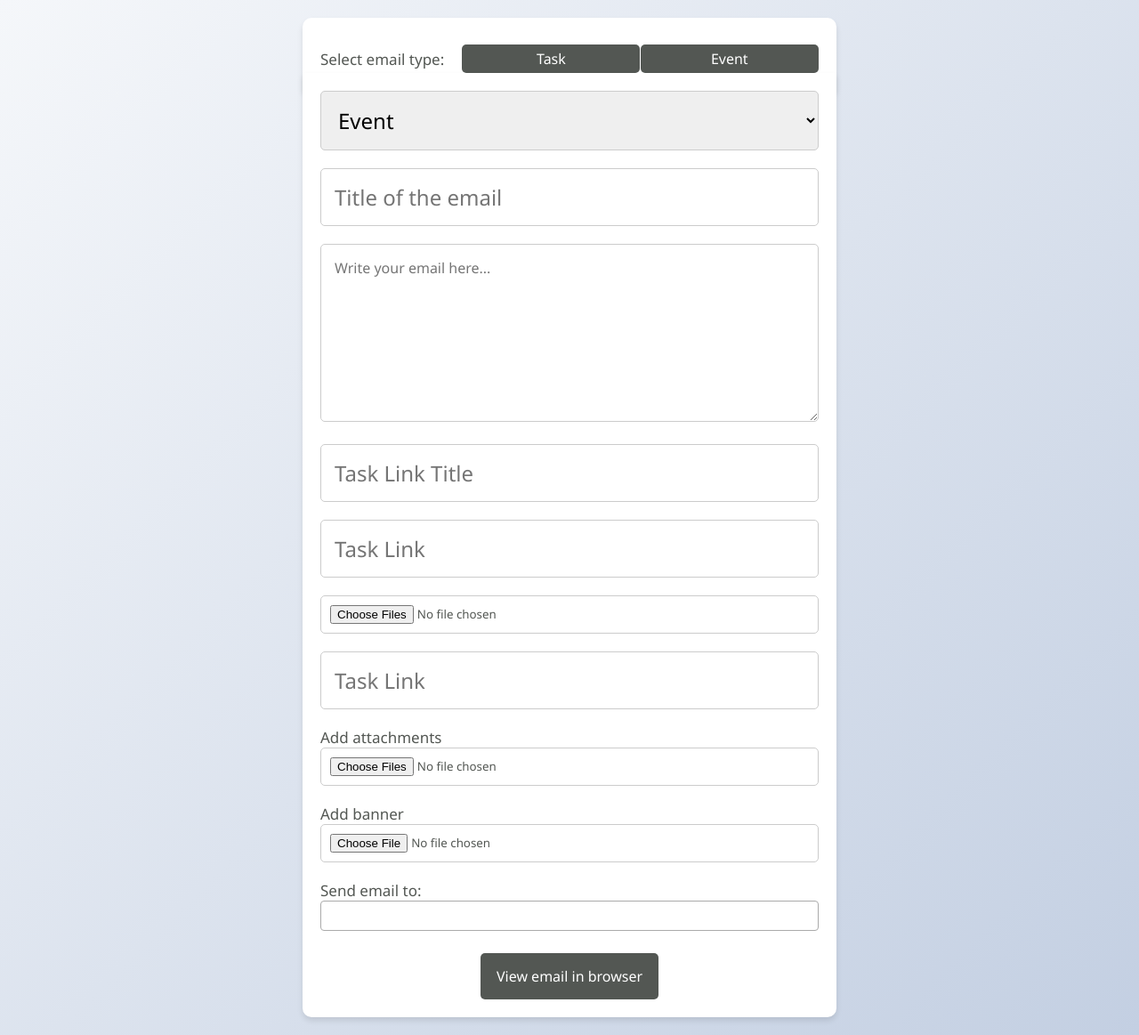
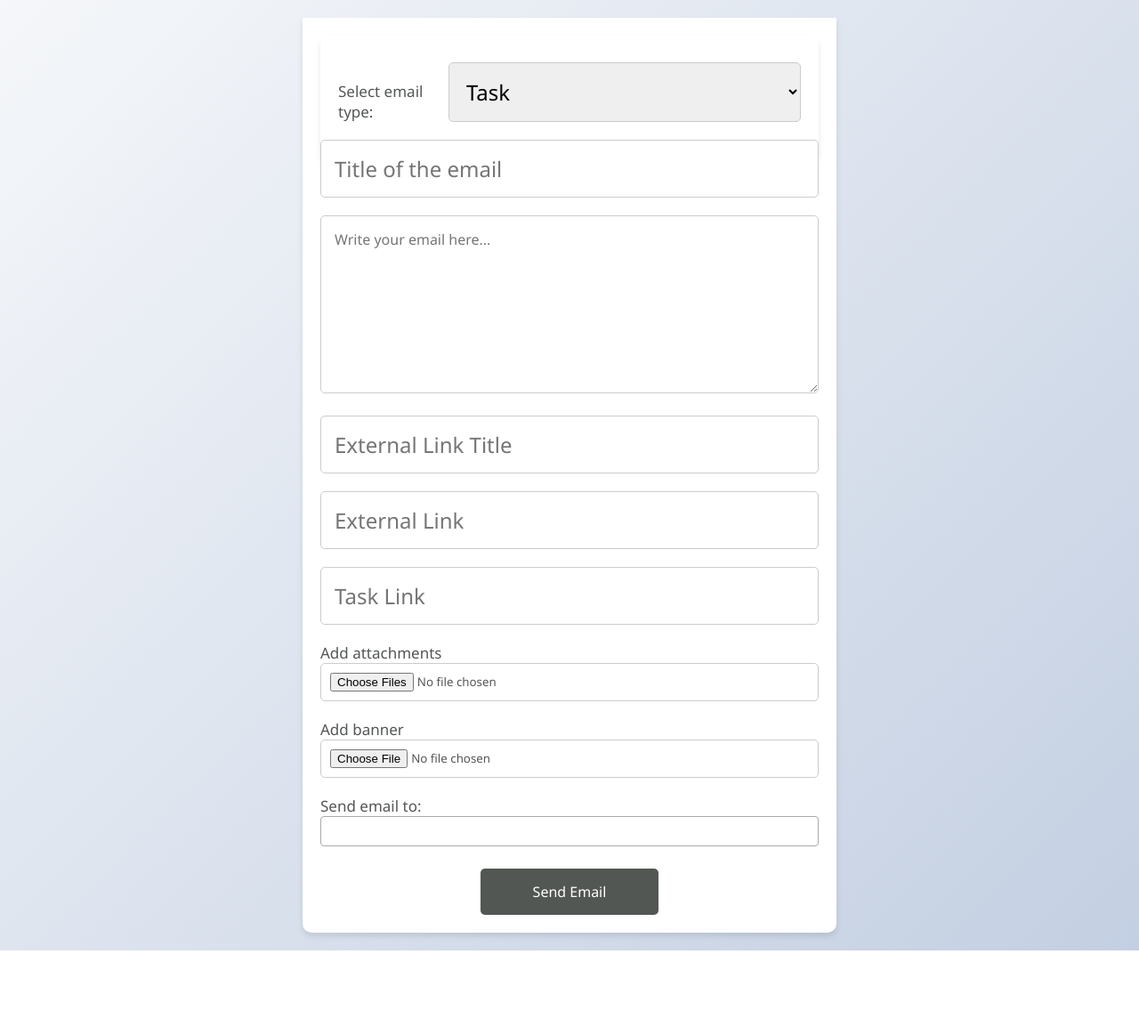
Before and after one commit to ArmanMokammel/Matha_Nosto_Email, a Django app: page /email/create_email/ in a window 1280 px wide. Shown: the whole page at 89% size. After the commit the page ends 1068 px from the top, so only its background shows below. Run offline with Django 5.2, Linux system fonts and the light colour scheme; some libraries are stand-ins or nearby versions.

Commit message:
Frontend Fix

```diff
--- a/email_templater/templates/create_email.html
+++ b/email_templater/templates/create_email.html
@@ -15,7 +15,8 @@
             $('.js-multiple').select2();
         });
 
-        function myFunction1() {
+        function myFunction1(event) {
+            if (event.target.value === "task") {
                 var x = document.getElementById("myDIV");
                 if (x.style.display === "none") {
                     x.style.display = "block";
@@ -29,10 +30,8 @@
                 } else {
                     x.style.display = "none";
                 }
-
             }
-
-        function myFunction2() {
+            else if (event.target.value === "event") {
                 var x = document.getElementById("myDIV");
                 if (x.style.display === "none") {
                     x.style.display = "none";
@@ -46,11 +45,10 @@
                 } else {
                     x.style.display = "block";
                 }
+            }
 
 
         }
-
-
 
 
 
@@ -198,20 +196,14 @@
 
 <body>
 
+    <form method="POST" enctype="multipart/form-data">
+        {% csrf_token %}
         <section class="sec8">
             <h1>Select email type:</h1>
-        <button class="button2" onclick="myFunction1()">Task</button>
 
-        <button class="button2" onclick="myFunction2()">Event</button>
-    </section>
-
-    <form method="POST" enctype="multipart/form-data">
-        {% csrf_token %}
-        <section>
-            <select class="title" name="template_type">
-
-                  <option value="task" selected onclick="myFunction1()" >Task</option>
-                  <option value="event" selected onclick="myFunction2()">Event</option>
+            <select class="title" name="template_type" onchange="myFunction1(event)">
+                  <option value="task" selected>Task</option>
+                  <option value="event">Event</option>
             </select>
         </section>
         <section>
@@ -224,15 +216,14 @@
 
 
         <section>
-            <input class="task_link" type="text" name="task_link_title" placeholder="Task Link Title">
+            <input class="task_link" type="text" name="task_link_title" placeholder="External Link Title">
         </section>
         <section>
-            <input class="task_link" type="text" name="task_link" placeholder="Task Link">
+            <input class="task_link" type="text" name="task_link" placeholder="External Link">
         </section>
 
 
         <section class="sec4">
-            <input class="attach" type="file" name="attachments" multiple>
         <div id="myDIV">
             <input class="task_link" type="text" name="task_link" placeholder="Task Link" >
         </div>
@@ -240,7 +231,7 @@
 
         <section class="sec4">
             <h1>Add attachments</h1>
-            <input class="attach" type="file" multiple>
+            <input class="attach" type="file" name="attachments" multiple>
         </section>
 
         <section id="myDIV2" class="sec6">
@@ -260,7 +251,7 @@
         </section>
 
         <section class="sec3">
-            <input type="submit" class="button1" name="submit_email" value="View email in browser">
+            <input type="submit" class="button1" name="submit_email" value="Send Email">
         </section>
 
     </form>
--- a/email_templater/templates/email_template.html
+++ b/email_templater/templates/email_template.html
@@ -133,7 +133,7 @@
             cursor: pointer;
             transition: background-color 0.3s ease, transform 0.3s ease;
             width: 100%;
-            max-width: 200px;
+            max-width: 250px;
             margin: 0 auto;
             display: block;
             text-decoration: none;
@@ -265,7 +265,7 @@
             </div>
 
             <div class="button">
-                <a href="{% url 'users:dashboard' %}"><input type="submit" class="button1" name="submit_email" value="Send Email" ></a>
+                <a href="{% url 'email_templater:email_template' template.pk %}"><input type="submit" class="button1" name="submit_email" value="View this email in browser" ></a>
             </div>
         </div>
     </section>
--- a/email_templater/templates/task_template.html
+++ b/email_templater/templates/task_template.html
@@ -129,7 +129,7 @@
             cursor: pointer;
             transition: background-color 0.3s ease, transform 0.3s ease;
             width: 100%;
-            max-width: 200px;
+            max-width: 250px;
             margin: 0 auto;
             display: block;
             text-decoration: none;
@@ -251,7 +251,7 @@
             </div>
 
             <div class="button">
-                <a href="{% url 'users:dashboard' %}"><input type="submit" class="button1" name="submit_email" value="Send email" ></a>
+                <a href="{% url 'email_templater:email_template' template.pk %}"><input type="submit" class="button1" name="submit_email" value="View this email in browser" ></a>
             </div>
 
         </div>
--- a/email_templater/views.py
+++ b/email_templater/views.py
@@ -39,7 +39,7 @@ def create_email(request):
 
             #EmailHandler.send_emails(request, email_template, email_attachments)
 
-            return redirect('users:dashboard')
+            return redirect('email_templater:email_template', email_template.pk)
 
 
 
```
Lines whose indentation alone changed are shown as unchanged.
